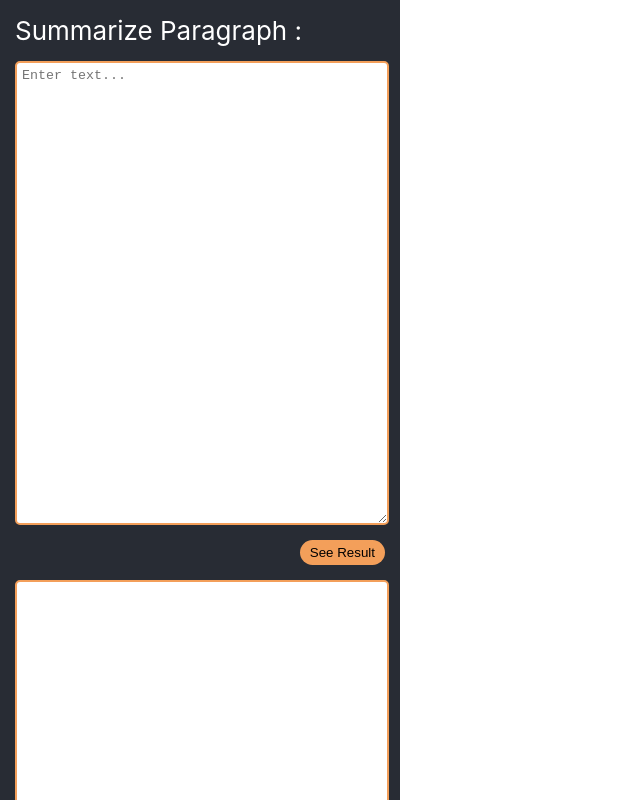
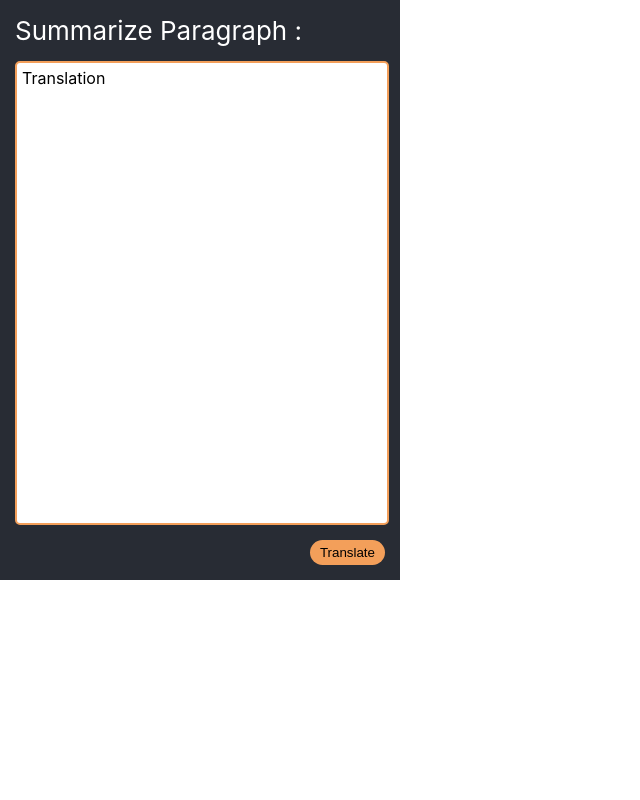
Before and after one commit to arsmohamed/summary-Extension, a React (Create React App) app: page / in a window 1280 px wide. Both pictures are taken after a click on the button "See Result". Shown: the top 800 px of the page, without its empty margins (0-640 px from the left). Built offline with nearby package versions, Linux system fonts and the light colour scheme.

Commit message:
changing the display and showing different button

```diff
--- a/src/App.js
+++ b/src/App.js
@@ -12,59 +12,98 @@ const headers = {
 const App = () => {
   const [inputText, setInputText] = useState(""); // State for input text
   const [summary, setSummary] = useState(""); // State for summary
-
+  const [buttonText, setButtonText] = useState("See Result"); // State for button text
+  const [isTranslate, setIsTranslate] = useState("Translation");
   const handleInputChange = (event) => {
     setInputText(event.target.value); // Update input text state
   };
 
   const getSummary = (inputText) => {
     const text = inputText;
-
-    const data = [
-      {
-        content:
-          "Hello! I'm an AI assistant bot based on ChatGPT 3. How may I help you?",
-        role: "system",
-      },
-      {
-        role: "user",
-        content: `Please summarize the following paragraph ${text}`,
-      },
-    ];
-    axios
-      .post("https://chatgpt53.p.rapidapi.com/", data, {
-        headers: headers,
-      })
-      .then((response) => {
-        // Handle the response from the OpenAI API
-        const summary = response.data;
-        console.log(summary.text);
-        setSummary(summary.text);
-      })
-      .catch((error) => {
-        // Handle any errors that may occur
-        console.error(error);
-      });
+    // const data = [
+    //   {
+    //     content:
+    //       "Hello! I'm an AI assistant bot based on ChatGPT 3. How may I help you?",
+    //     role: "system",
+    //   },
+    //   {
+    //     role: "user",
+    //     content: `Please summarize the following paragraph ${text}`,
+    //   },
+    // ];
+    // axios
+    //   .post("https://chatgpt53.p.rapidapi.com/", data, {
+    //     headers: headers,
+    //   })
+    //   .then((response) => {
+    //     // Handle the response from the OpenAI API
+    //     const summary = response.data;
+    //     console.log(summary.text);
+    //     setSummary(summary.text);
+    //   })
+    //   .catch((error) => {
+    //     // Handle any errors that may occur
+    //     console.error(error);
+    //   });
+    const sampleSummary =
+      "To be creative, there are several things you can try: explore different perspectives, experiment, and you'll find your creative spark.";
+    setSummary(sampleSummary);
+    setButtonText("Translate");
+    // setIsDisplay("");
+  };
+  const handleTranslateClick = () => {
+    setButtonText("Start Over"); // Change button text to 'Start Over'
+    // Handle additional actions for Translate button if needed
   };
 
-  return (
-    <div className="App">
+  const handleStartOverClick = () => {
+    setButtonText("See Result"); // Change button text to 'See Result'
+    setInputText(""); // Reset input text
+    setSummary(""); // Reset summary
+    // Handle additional actions for Start Over button if needed
+  };
+  const DisplayContainer = (
+    <>
       <header className="App_header">Summarize Paragraph :</header>
+      {buttonText === "Start Over" && (
         <textarea
           className="Input_Style"
           value={inputText}
           onChange={handleInputChange}
           placeholder="Enter text..."
         />
+      )}
+      {buttonText === "See Result" && (
+        <div className="Result_Style">{summary}</div>
+      )}
+      {buttonText === "Translate" && (
+        <div className="Result_Style">{isTranslate}</div>
+      )}
+    </>
+  );
+  const ButtonContainer = (
     <div className="Button_container">
-        <button
-          className="button_Style"
-          // onClick={() => getSummary(inputText)}
-        >
-          See Result
+      {buttonText === "See Result" && (
+        <button className="button_Style" onClick={() => getSummary(inputText)}>
+          {buttonText}
         </button>
+      )}
+      {buttonText === "Translate" && (
+        <button className="button_Style" onClick={handleTranslateClick}>
+          {buttonText}
+        </button>
+      )}
+      {buttonText === "Start Over" && (
+        <button className="button_Style" onClick={handleStartOverClick}>
+          {buttonText}
+        </button>
+      )}
     </div>
-      <div className="Result_Style">{summary}</div>
+  );
+  return (
+    <div className="App">
+      {DisplayContainer}
+      {ButtonContainer}
     </div>
   );
 };
```
Lines whose indentation alone changed are shown as unchanged.
